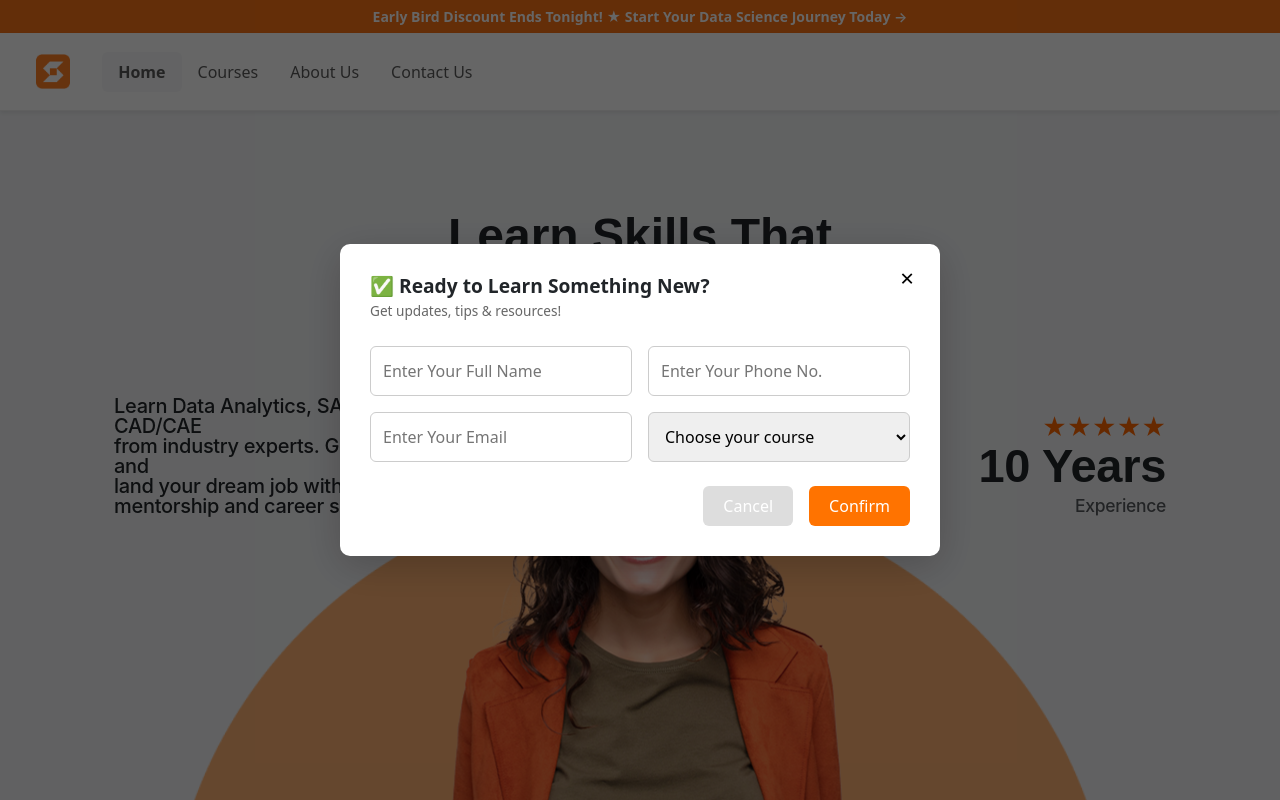
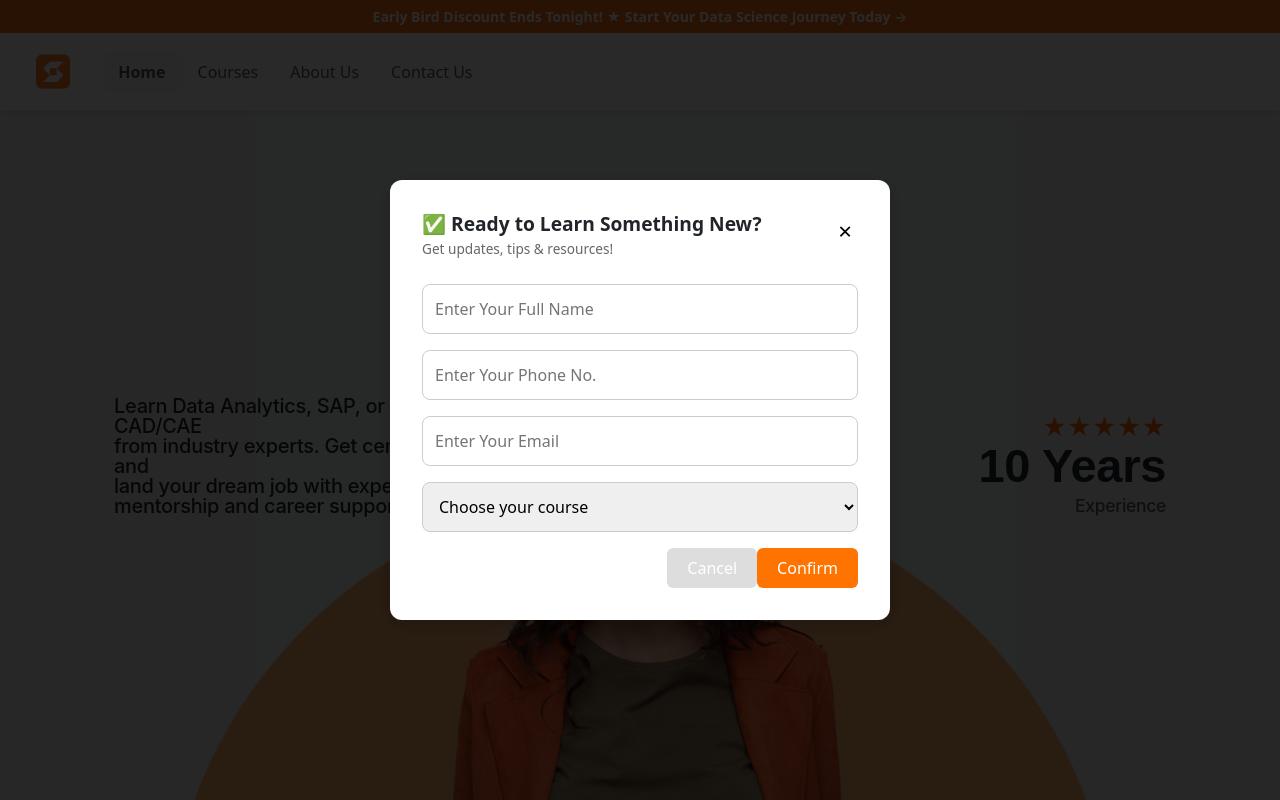
Before and after one commit to VaishnaviItape/EdTechWebsite, a React (Create React App) app: page / in a window 1280 px wide. Shown: the top 800 px of the page. Built offline with nearby package versions, Linux system fonts and the light colour scheme.

Commit message:
Added The popup animation

```diff
--- a/src/website/css/Home.css
+++ b/src/website/css/Home.css
@@ -15,14 +15,9 @@
 
 
 .why-section {
+  background-color: #f8f8f8;
   padding: 4rem 2rem;
-  /* background-color: #f9f9f9; */
-}
-
-.why-section h2 {
-  font-size: 2rem;
-  font-weight: bold;
-  margin-bottom: 2rem;
+  position: relative;
 }
 
 .why-grid {
@@ -33,11 +28,17 @@
 
 .why-card {
   background: white;
-  border-radius: 10px;
-  padding: 2rem;
-  box-shadow: 0 0 8px rgba(0, 0, 0, 0.05);
+  padding: 1.5rem;
+  border-radius: 12px;
+  box-shadow: 0 2px 6px rgba(0, 0, 0, 0.08);
   position: relative;
-  transition: transform 0.2s ease;
+}
+
+.form-popup-wrapper {
+  margin-top: 3rem;
+  display: flex;
+  justify-content: center;
+  align-items: center;
 }
 
 .why-card:hover {
@@ -708,46 +709,89 @@
   color: white;
 }
 
-/* === Overlay Background === */
+body.popup-open {
+  overflow: hidden;
+}
+
+/* Overlay container: lets background scroll through */
+/* In Home.css */
+
 .overlay-form {
   position: fixed;
   top: 0;
   left: 0;
   width: 100%;
-  height: 100%;
-  background-color: rgba(0, 0, 0, 0.6);
-  /* Transparent black */
+  height: 100vh;
+  background-color: rgba(0, 0, 0, 0.6); /* semi-transparent background */
   display: flex;
   justify-content: center;
-  align-items: flex-start;
-  /* allows scroll from top */
-  z-index: 9999;
-  overflow-y: auto;
-  padding: 40px 20px;
-  /* some space from top/bottom */
+  align-items: center;
+  z-index: 1050;
 }
 
 .form-popup {
   background-color: #fff;
-  border-radius: 10px;
-  padding: 30px;
-  max-width: 600px;
+  padding: 2rem;
+  border-radius: 12px;
+  box-shadow: 0 4px 20px rgba(0, 0, 0, 0.2);
+  max-width: 500px;
   width: 100%;
-  box-shadow: 0 10px 40px rgba(0, 0, 0, 0.2);
-  position: relative;
-  margin: auto;
-  /* helps with vertical scroll */
+  z-index: 1060;
+}
+
+
+.overlay-form::before {
+  content: '';
+  position: absolute;
+  top: 0;
+  left: 0;
+  width: 100%;
+  height: 100%;
+  background-color: rgba(0, 0, 0, 0.6);
+  z-index: -1;
 }
 
 
 
+.form-popupdownload {
+  position: fixed;
+  /* key for centering and fixed position */
+  top: 50%;
+  left: 50%;
+  transform: translate(-50%, -50%);
+
+  background-color: #fff;
+  padding: 2rem;
+  border-radius: 12px;
+  box-shadow: 0 4px 20px rgba(0, 0, 0, 0.15);
+  width: 100%;
+  max-width: 480px;
+  z-index: 1001;
+}
+
+.form-popupdownload-wrapper {
+  position: fixed;
+  top: 0;
+  left: 0;
+  z-index: 1050;
+  /* high enough to be above other content */
+  width: 100%;
+  height: 100%;
+  background: rgba(0, 0, 0, 0.6);
+  /* dark background */
+  display: flex;
+  align-items: center;
+  justify-content: center;
+}
+
+
+
+
 .close-btn {
-  position: absolute;
-  top: 15px;
-  right: 20px;
-  font-size: 24px;
+  font-size: 1.5rem;
   background: none;
   border: none;
+  float: right;
   cursor: pointer;
 }
 
@@ -765,26 +809,24 @@
 }
 
 /* === Input Grid === */
+
 .form-grid {
   display: grid;
-  grid-template-columns: repeat(auto-fit, minmax(260px, 1fr));
   gap: 1rem;
-  margin-bottom: 1.5rem;
+  margin-top: 1rem;
 }
 
 .form-grid input,
 .form-grid select {
   padding: 0.75rem;
+  width: 100%;
   border: 1px solid #ccc;
-  border-radius: 6px;
-  font-size: 1rem;
+  border-radius: 8px;
 }
 
-/* === Buttons === */
 .form-actions {
-  display: flex;
-  justify-content: flex-end;
-  gap: 1rem;
+  text-align: right;
+  margin-top: 1rem;
 }
 
 .btn.btn-secondary {
--- a/src/website/pages/Home.jsx
+++ b/src/website/pages/Home.jsx
@@ -21,7 +21,7 @@ export default function Home() {
   const [showDownloadPopup, setShowDownloadPopup] = useState(false);
   const [showFormPopup, setShowFormPopup] = useState(false);
 
-  const whySectionRef = useRef(null);
+
   const handleDownload = () => {
     const link = document.createElement('a');
     link.href = '/brochure.pdf'; // 🔁 Put the correct PDF path here
@@ -71,28 +71,79 @@ export default function Home() {
   ];
 
 
-  const [openIndex, setOpenIndex] = useState(
-    useEffect(() => {
-      const observer = new IntersectionObserver(
-        ([entry]) => {
-          setShowFormPopup(entry.isIntersecting);
-        },
-        {
-          threshold: 0.5,
-        }
-      );
+  const [openIndex, setOpenIndex] = useState(null); // initialize state properly
 
-      if (whySectionRef.current) {
-        observer.observe(whySectionRef.current);
+  // useEffect(() => {
+  //   setShowFormPopup(true);
+  //   const observer = new IntersectionObserver(
+  //     ([entry]) => {
+  //       setShowFormPopup(entry.isIntersecting);
+  //     },
+  //     {
+  //       threshold: 0.5,
+  //     }
+  //   );
+
+  //   if (whySectionRef.current) {
+  //     observer.observe(whySectionRef.current);
+  //   }
+
+  //   return () => {
+  //     if (whySectionRef.current) {
+  //       observer.unobserve(whySectionRef.current);
+  //     }
+  //   };
+  // }, []);
+  const whySectionRef = useRef(null);
+  // useEffect(() => {
+  //   setShowFormPopup(true); // show on page load
+
+  //   const observer = new IntersectionObserver(
+  //     ([entry]) => {
+  //       setShowFormPopup(entry.isIntersecting);
+  //     },
+  //     { threshold: 0.30 }
+  //   );
+
+  //   if (whySectionRef.current) {
+  //     observer.observe(whySectionRef.current);
+  //   }
+
+  //   return () => {
+  //     if (whySectionRef.current) {
+  //       observer.unobserve(whySectionRef.current);
+  //     }
+  //   };
+  // }, []);
+  useEffect(() => {
+    const handleScroll = () => {
+      if (window.scrollY > 800) { // Adjust value as needed
+        setShowFormPopup(true);
+        window.removeEventListener('scroll', handleScroll); // Trigger only once
       }
+    };
 
-      return () => {
-        if (whySectionRef.current) {
-          observer.unobserve(whySectionRef.current);
-        }
-      };
-    }, [])
-  );
+    window.addEventListener('scroll', handleScroll);
+
+    return () => {
+      window.removeEventListener('scroll', handleScroll);
+    };
+  }, []);
+
+  useEffect(() => {
+    if (showFormPopup) {
+      document.body.style.overflow = 'hidden';
+    } else {
+      document.body.style.overflow = '';
+    }
+
+    // Cleanup on unmount
+    return () => {
+      document.body.style.overflow = '';
+    };
+  }, [showFormPopup]);
+
+
   const navigate = useNavigate();
 
   const handleExploreClick = () => {
@@ -127,9 +178,8 @@ export default function Home() {
               Download Free Syllabus
             </button>
 
+
           </div>
-
-          {/* Animated Bottom Content */}
           <div className="bottom-info d-flex justify-content-between align-items-end">
             <div className="info-text text-start">
               <p className="custom-paragraph m-0">
@@ -200,7 +250,7 @@ export default function Home() {
         </div>
       </section>
 
-      <section className="why-section" ref={whySectionRef}>
+      <section className="why-section">
         <h2>Why You'll Love This Course</h2>
 
         <div className="why-grid">
@@ -244,7 +294,35 @@ export default function Home() {
             </div>
           ))}
         </div>
+
+
       </section>
+      {showFormPopup && (
+        <div className="overlay-form">
+          <div className="form-popup">
+            <button className="close-btn" onClick={() => setShowFormPopup(false)}>&times;</button>
+            <h4 className="form-title">✅ Ready to Learn Something New?</h4>
+            <p className="form-subtitle">Get updates, tips & resources!</p>
+
+            <div className="form-grid">
+              <input type="text" placeholder="Enter Your Full Name" />
+              <input type="text" placeholder="Enter Your Phone No." />
+              <input type="email" placeholder="Enter Your Email" />
+              <select>
+                <option>Choose your course</option>
+                <option>Data Analytics</option>
+                <option>SAP</option>
+                <option>CAD/CAE</option>
+              </select>
+            </div>
+
+            <div className="form-actions">
+              <button className="btn btn-secondary">Cancel</button>
+              <button className="btn btn-warning">Confirm</button>
+            </div>
+          </div>
+        </div>)}
+
 
       <div className="courses-section">
         <h2>Our Courses</h2>
@@ -294,9 +372,9 @@ export default function Home() {
           ))}
         </div>
       </div>
-      {showDownloadPopup  && (
-        <div className="overlay-form">
-          <div className="form-popup">
+      {showDownloadPopup && (
+        <div className="form-popupdownload-wrapper">
+          <div className="form-popupdownload">
             <button className="close-btn" onClick={() => setShowDownloadPopup(false)}>
               &times;
             </button>
@@ -323,32 +401,6 @@ export default function Home() {
           </div>
         </div>
       )}
-      {showFormPopup  && (
-        <div className="overlay-form">
-          <div className="form-popup">
-            <button className="close-btn" onClick={() => setShowFormPopup(false)}>&times;</button>
-            <h4 className="form-title">✅ Ready to Learn Something New?</h4>
-            <p className="form-subtitle">Get updates, tips & resources!</p>
-
-            <div className="form-grid">
-              <input type="text" placeholder="Enter Your Full Name" />
-              <input type="text" placeholder="Enter Your Phone No." />
-              <input type="email" placeholder="Enter Your Email" />
-              <select>
-                <option>Choose your course</option>
-                <option>Data Analytics</option>
-                <option>SAP</option>
-                <option>CAD/CAE</option>
-              </select>
-            </div>
-
-            <div className="form-actions">
-              <button className="btn btn-secondary">Cancel</button>
-              <button className="btn btn-warning">Confirm</button>
-            </div>
-          </div>
-        </div>)}
-
       <section className="mentors-section">
         <h2 className="mentors-title">Meet Your Mentors</h2>
 
@@ -660,10 +712,6 @@ export default function Home() {
           </div>
         </div>
       </section>
-
-
-
-
     </div>
 
 
```
